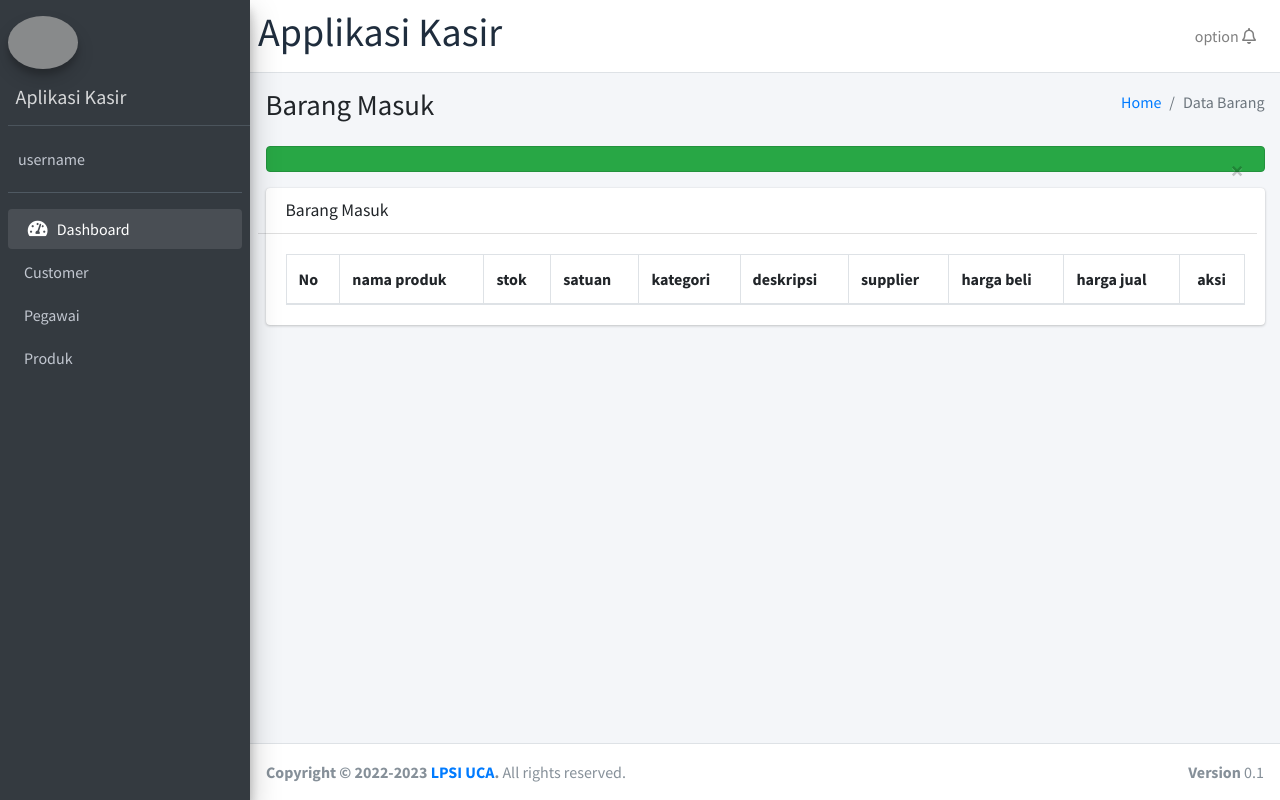
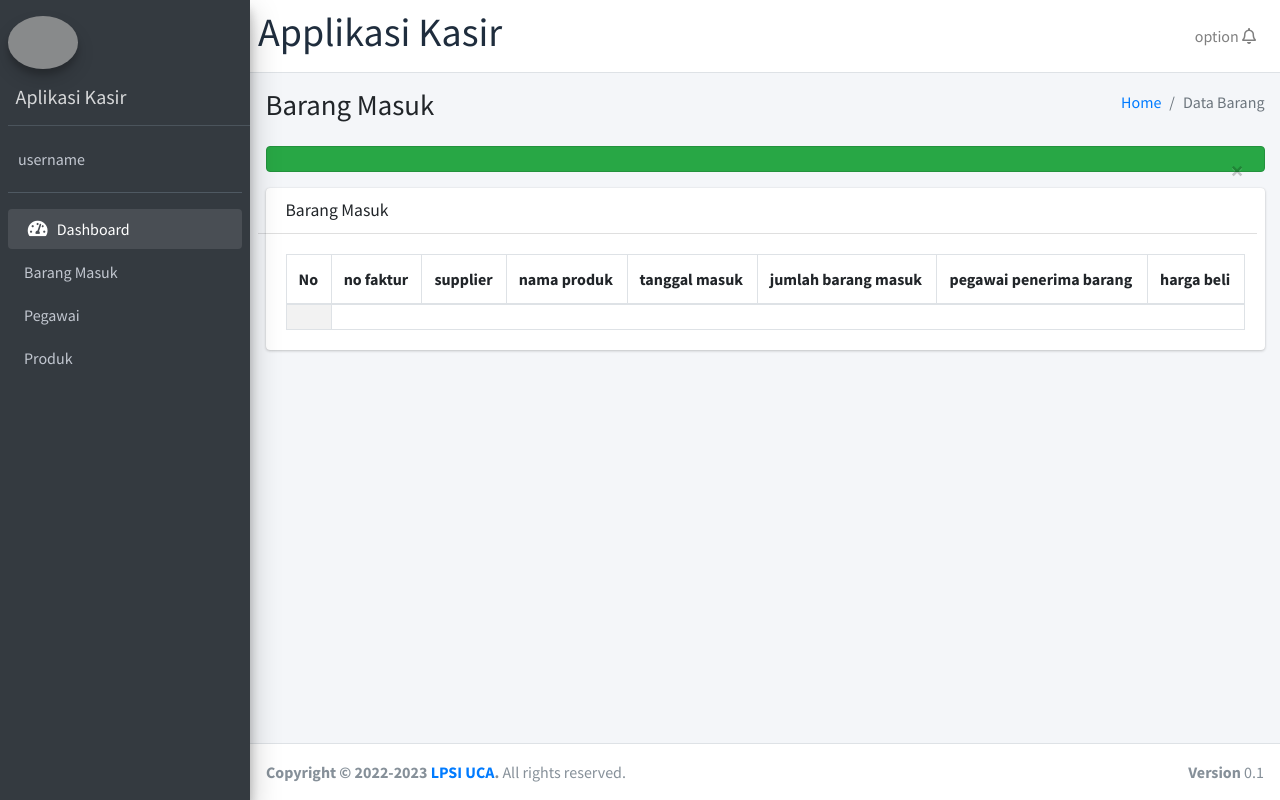
Before and after one commit to azkifairuz/applikasi-kasir, a CodeIgniter 4 app: template app/Views/admin/v_barangMasuk.php in a window 1280 px wide. Run offline with PHP 8.4 and a stand-in for CodeIgniter, Linux system fonts and the light colour scheme; the template is opened without the code that fills it, so the values that code supplies are empty; some libraries are stand-ins or nearby versions; grey boxes are pictures that could not be loaded.

Commit message:
finish view barang mnasuk

```diff
--- a/app/Controllers/BarangMasuk.php
+++ b/app/Controllers/BarangMasuk.php
@@ -12,10 +12,11 @@ class BarangMasuk extends BaseController
     }
     public function index()
     {
+
         $bMasuk = $this->bm->getDataBarangMasuk();
         $data = array(
             'title' => 'Admin',
-            'subtitle' => 'Produk',
+            'subtitle' => 'barang',
             'showData' => $bMasuk,
         );
         return view("admin/v_barangMasuk", $data);
--- a/app/Controllers/Login.php
+++ b/app/Controllers/Login.php
@@ -39,6 +39,7 @@ class Login extends BaseController
                 $dataSession = [
 
                     'sesid_user'    => $data->id_users,
+                    'sesid_peg'    => $data->id_pegawai,
                     'username'    => $data->username,
                     'seslevel'      => $data->roles,
                     'logged_in'     => true,
--- a/app/Views/admin/v_barangMasuk.php
+++ b/app/Views/admin/v_barangMasuk.php
@@ -48,19 +48,22 @@
                 <thead>
                   <tr>
                     <th>No</th>
+                    <th>no faktur</th>
+                    <th>supplier</th>
                     <th>nama produk</th>
-                    <th>stok</th>
-                    <th>satuan</th>
-                    <th>kategori</th>
-                    <th>deskripsi</th>
-                    <th>supplier</th>
+                    <th>tanggal masuk</th>
+                    <th>jumlah barang masuk</th>
+                    <th>pegawai penerima barang</th>
                     <th>harga beli</th>
-                    <th>harga jual</th>
-                    <th class="text-center">aksi</th>
                   </tr>
                 </thead>
                 <tbody>
                   <?php
+                  if (count($showData) == null) {
+                    ?>
+                    <td collspa="9"></td>
+                    <?php
+                  }
                   $no = 1;
                   foreach ($showData as $row):
                     ?>
@@ -69,35 +72,28 @@
                         <?php echo $no; ?>
                       </td>
                       <td>
-                        <?php echo $row->nm_produk; ?>
-                      </td>
-                      <td>
-                        <?php echo $row->stok; ?>
-                      </td>
-                      <td>
-                        <?php echo $row->nm_satuan; ?>
-                      </td>
-                      <td>
-                        <?php echo $row->nm_kategori; ?>
-                      </td>
-                      <td>
-                        <?php echo $row->deskripsi; ?>
+                        <?php echo $row->no_faktur; ?>
                       </td>
                       <td>
                         <?php echo $row->nm_supplier; ?>
                       </td>
                       <td>
+                        <?php echo $row->nm_produk; ?>
+                      </td>
+                      <td>
+                        <?php echo $row->tgl_masuk; ?>
+                      </td>
+                      <td>
+                        <?php echo $row->jml_barang; ?>
+                      </td>
+                      <td>
+                        <?php echo $row->nm_pegawai; ?>
+                      </td>
+                      <td>
                         <?php echo $row->harga_beli; ?>
                       </td>
-                      <td>
-                        <?php echo $row->harga_jual; ?>
-                      </td>
-                      <td class="text-center">
-                        <a class="btn btn-success px-4 p-2"
-                          href="<?php echo base_url('produk/detailProduk/' . $row->id_produk); ?>">
-                          Edit
-                        </a>
-                      </td>
+
+
                     </tr>
                     <?php $no++; endforeach; ?>
                 </tbody>
--- a/app/Views/layout/header.php
+++ b/app/Views/layout/header.php
@@ -122,8 +122,8 @@
               </a>
             </li>
               <li class="nav-item">
-                <a href="<?php echo base_url('mahasiswa'); ?>" class="nav-link">
-                  <p>Customer</p>
+                <a href="<?php echo base_url('barangMasuk'); ?>" class="nav-link">
+                  <p>Barang Masuk</p>
                 </a>
               </li>
               <li class="nav-item">
```
Also changed, not shown: app/Controllers/Produk.php (+4 -4 lines), app/Models/ModelBarangMasuk.php (+5 -2 lines).
